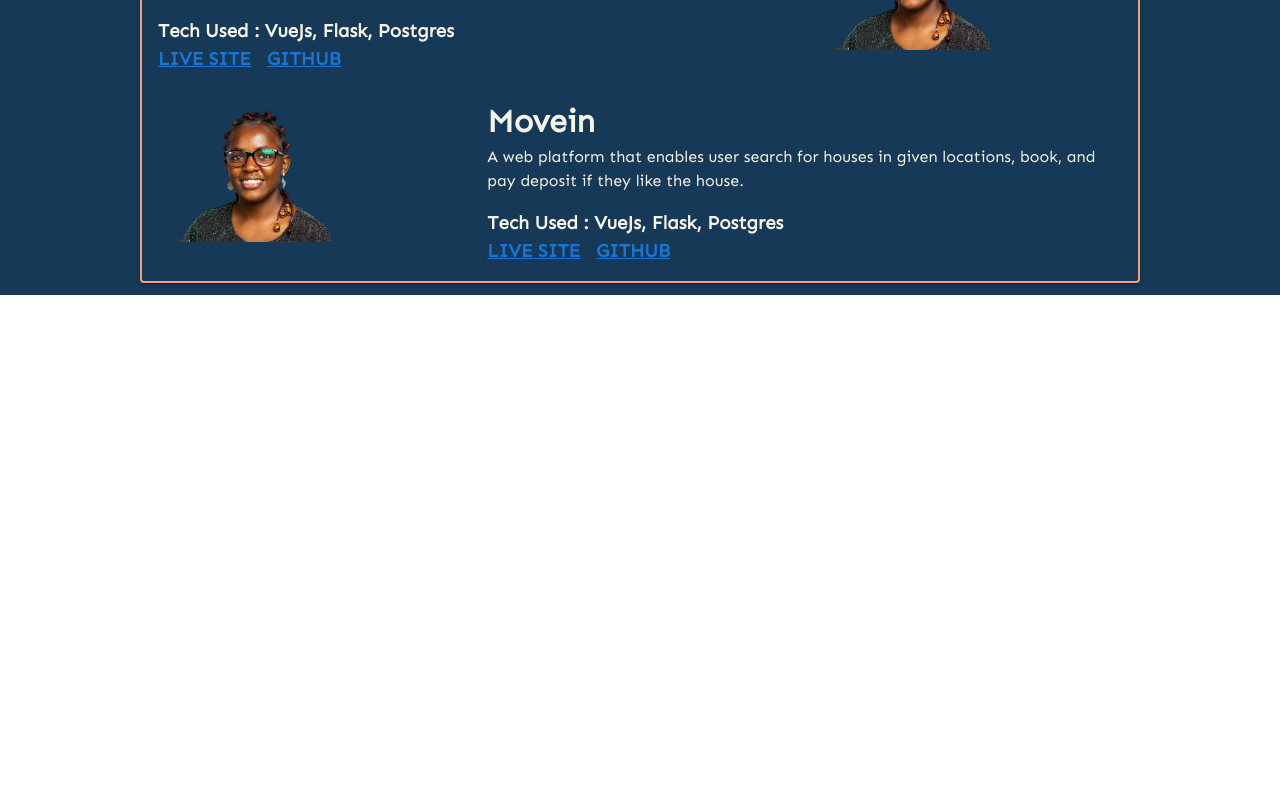
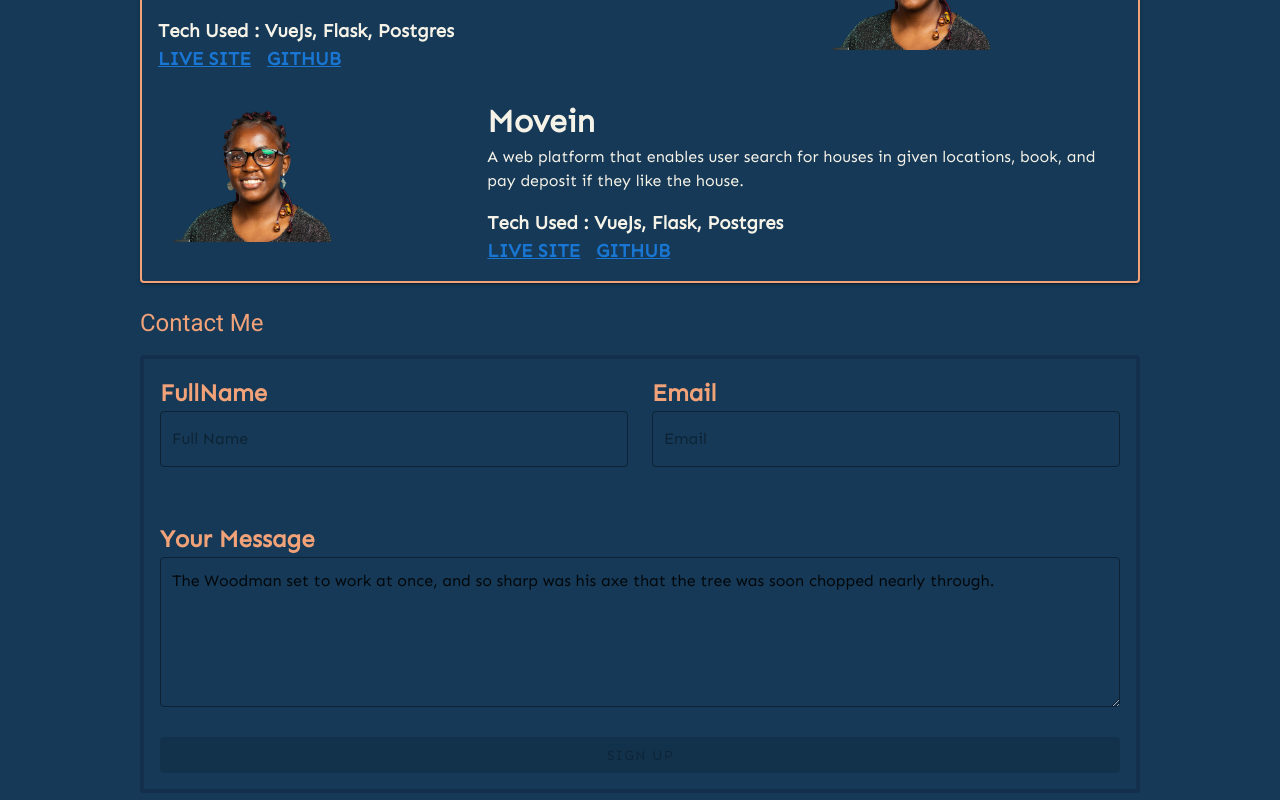
Before and after one commit to sallymkabole/My-Portfolio, a Vue app: page / in a window 1280 px wide. Shown: the part 1166-1966 px from the top of the page. Before the commit the page ends 1461 px from the top, so only its background shows below. Built offline with nearby package versions, Linux system fonts and the light colour scheme.

Commit message:
Add Contact Me Section

```diff
--- a/src/App.vue
+++ b/src/App.vue
@@ -134,6 +134,64 @@
           </v-col>
 
         </v-row>
+        <v-row >
+          <v-col md="12" xs="12" sm="12">
+              <p class="text-h5  pin ">
+          Contact Me
+        </p>
+            <v-card flat class="abt pa-4">
+
+        <v-form v-model="valid">
+        <v-row>
+          <v-col md="6" xs="12" sm="12">
+            <h2 class="text-left pin">FullName</h2>
+            <v-text-field
+              v-model="userInfo.fname"
+              outlined
+              color="#f2a278"
+              placeholder="Full Name"
+            ></v-text-field>
+          </v-col>
+          <v-col md="6" xs="12" sm="12">
+            <h2 class="text-left pin">Email</h2>
+        <v-text-field
+          v-model="userInfo.email"
+          :rules="[emailrules.required, emailrules.email]"
+          class=""
+          color="#f2a278"
+          outlined
+          placeholder="Email"
+        ></v-text-field>
+          </v-col>
+        </v-row>
+
+
+        <v-row>
+
+          <v-col md="12" xs="12" sm="12">
+            <h2 class=" pin">Your Message</h2>
+             <v-textarea
+             color="#f2a278"
+          outlined
+          name="input-7-4"
+          value="The Woodman set to work at once, and so sharp was his axe that the tree was soon chopped nearly through."
+        ></v-textarea>
+         </v-col
+        ></v-row>
+        <v-btn
+          class="btn1"
+          block
+          color="#ec6382"
+          @click="registerUser"
+          :disabled="!valid"
+        >
+          SIGN UP</v-btn
+        >
+      </v-form>
+            </v-card>
+          </v-col>
+
+        </v-row>
 
          </v-card>
       </v-container>
@@ -145,9 +203,35 @@
 export default {
   name: 'App',
 
-  data: () => ({
-    //
-  }),
+  data() {
+    return {
+      errors: [],
+      valid: false,
+      userInfo: {
+        fname: '',
+        lname: '',
+        email: '',
+        phone: null,
+        password: '',
+        age: '',
+      },
+      number: 0,
+      emailrules: {
+        required: (value) => !!value || 'Required.',
+        counter: (value) => value.length <= 20 || 'Max 20 characters',
+        email: (value) => {
+          const pattern = /^(([^<>()[\]\\.,;:\s@"]+(\.[^<>()[\]\\.,;:\s@"]+)*)|(".+"))@((\[[0-9]{1,3}\.[0-9]{1,3}\.[0-9]{1,3}\.[0-9]{1,3}])|(([a-zA-Z\-0-9]+\.)+[a-zA-Z]{2,}))$/;
+          return pattern.test(value) || 'Invalid e-mail.';
+        },
+      },
+      show1: false,
+      rules: {
+        required: (value) => !!value || 'Required.',
+        min: (v) => v.length >= 8 || 'Min 8 characters',
+        // emailMatch: () => `The email and password you entered don't match`,
+      },
+    };
+  },
 };
 </script>
 <style scoped>
```
